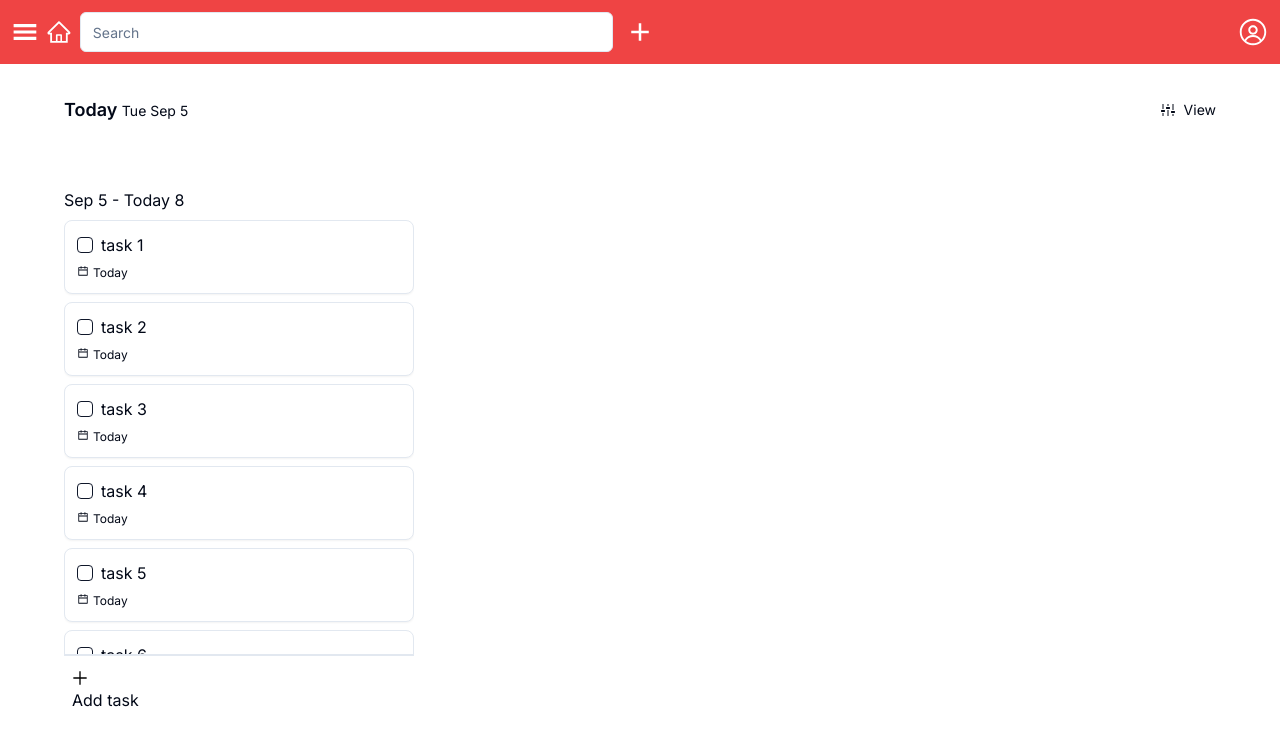
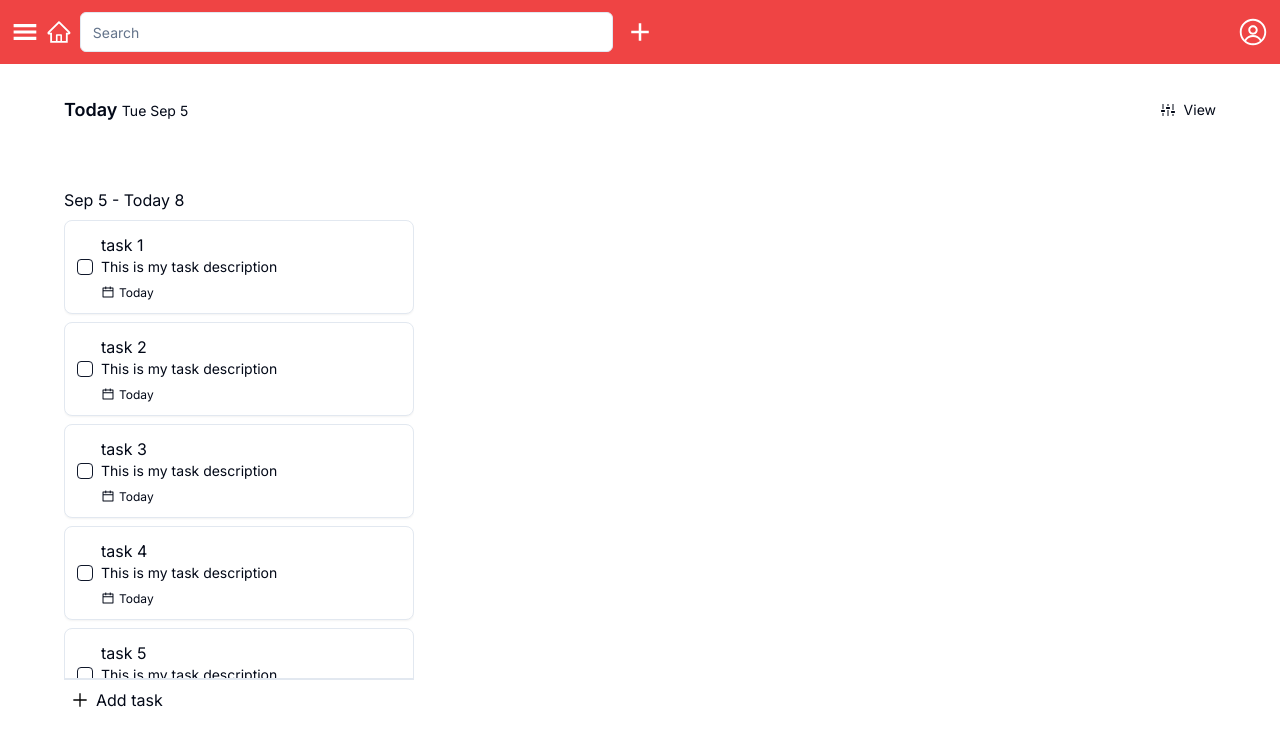
Before and after one commit to eric-nichols-nyc/listit-nextjs, a Next.js app: page / in a window 1280 px wide. Shown: the top 746 px of the page. Built offline with nearby package versions, Linux system fonts and the light colour scheme.

Commit message:
added addtask functionality

```diff
--- a/app/page.tsx
+++ b/app/page.tsx
@@ -1,28 +1,30 @@
 import Column from '@/components/Column'
-import ColumnFooter from '@/components/ColumnFooter'
+import ColumnFooter from '@/components/AddTaskForm'
 import Image from 'next/image'
 
 export default function Home() {
   const maxH = 660;
+
   return (
     <main>
-       <div
+      <div
         className="
         flex
         px-16
         py-8"
-       >
+      >
         <div className="w-[350px] relative">
           <div className="flex mb-2 relative">Sep 5 - Today 8</div>
-          <div className={`relative columncontainer w-full overflow-y-scroll`} style={{maxHeight: maxH}}>
+          <div
+            className={`relative columncontainer w-full overflow-y-scroll pb-16`}
+            style={{ maxHeight: maxH }}>
             <Column />
-
           </div>
           <div className="absolute bottom-[0px]">
             <ColumnFooter />
           </div>
         </div>
-       </div>
+      </div>
     </main>
   )
 }
--- /dev/null
+++ b/components/AddTaskForm.tsx
@@ -0,0 +1,108 @@
+"use client";
+import { useState, useEffect } from 'react';
+import { GrAdd } from 'react-icons/gr'
+import {
+  Card,
+  CardContent,
+  CardFooter,
+  CardHeader,
+} from "@/components/ui/card"
+import { Button } from "@/components/ui/button"
+import { AiOutlineClose } from 'react-icons/ai';
+import { useTaskStore } from '@/store/taskStore';
+import {getNewCardOrder} from '@/utils/getItemOrder'
+
+const AddtaskForm = () => {
+  const [tasks, addTask] = useTaskStore(state => [
+    state.tasks,
+    state.addTask,
+  ]);
+
+  const [task, setTask] = useState({
+    name: '',
+    description: '',
+  })
+
+  const [showForm, setShowForm] = useState(false)
+  const [disabled, setDisabled] = useState(true)
+
+  useEffect(() => {
+    if(task.name.length > 0) {
+      setDisabled(false)
+    } else {
+      setDisabled(true)
+    }
+  }, [task.name])
+
+
+  const onSubmit = () => {
+    let t:Task;
+    t = {
+      id: (tasks.length + 1).toString(),
+      name: task.name,
+      description: task.description,
+      order: getNewCardOrder(tasks, tasks.length-1, tasks.length)!,
+    }
+    addTask(t)
+    setShowForm(false)
+  }
+
+  return (
+    <div className="
+    border-t-2
+    w-[350px]
+    p-2 flex items-center cursor-pointer hover:text-red-600 bg-white
+    ">
+      {
+        showForm ? (
+          <Card>
+            <CardHeader className="pt-2" />
+            <CardContent>
+              <div>
+                <input
+                  type="text"
+                  className="border border-gray-200 p-2 w-full text-sm"
+                  placeholder="Task name"
+                  onChange={(e) => setTask({ ...task, name: e.target.value })}
+                />
+                <textarea
+                  className="border border-gray-200 p-2 w-full text-sm mt-2"
+                  placeholder="Description..."
+                  onChange={(e) => setTask({ ...task, description: e.target.value })}
+
+                />
+              </div>
+            </CardContent>
+            <hr />
+            <CardFooter>
+              <div className="flex pt-2 gap-2">
+                <Button variant="secondary">
+                  <AiOutlineClose
+                   onClick={() => setShowForm(false)}
+                   />
+                </Button>
+                <Button
+                disabled={disabled}
+                onClick={onSubmit}
+                variant="destructive"
+                >Add task</Button>
+              </div>
+            </CardFooter>
+          </Card>
+        )
+          :
+          <div
+          onClick={() => setShowForm(true)}
+          className='flex items-center cursor-pointer'>
+            <GrAdd className="inline-block mr-2" />
+            <div>
+              Add task
+            </div>
+          </div>
+      }
+
+    </div>
+  )
+}
+
+export default AddtaskForm
--- a/components/Column.tsx
+++ b/components/Column.tsx
@@ -1,46 +1,52 @@
 "use client";
-import React from 'react'
-import Task from './Task'
-import ColumnFooter from '@/components/ColumnFooter'
-
+import {useEffect} from 'react';
 import { DragDropContext, Draggable, Droppable } from "react-beautiful-dnd";
-import { getNewCardOrder } from '@/utils/getItemOrder'
+import Task from './Task';
+import { getNewCardOrder } from '@/utils/getItemOrder';
+import { useTaskStore } from '@/store/taskStore';
 
 const items = [
   {
     id: '1',
     name: 'task 1',
-    order: 'c'
+    order: 'c',
+    description: 'This is my task description'
   },
   {
     id: '2',
     name: 'task 2',
-    order: 'f'
+    order: 'f',
+    description: 'This is my task description'
   },
   {
     id: '3',
     name: 'task 3',
-    order: 'h'
+    order: 'h',
+    description: 'This is my task description'
   },
   {
     id: '4',
     name: 'task 4',
-    order: 'k'
+    order: 'k',
+    description: 'This is my task description'
   },
   {
     id: '5',
     name: 'task 5',
-    order: 'm'
+    order: 'm',
+    description: 'This is my task description'
   },
   {
     id: '6',
     name: 'task 6',
-    order: 'p'
+    order: 'p',
+    description: 'This is my task description'
   },
   {
     id: '7',
     name: 'task 7',
-    order: 'r'
+    order: 'r',
+    description: 'This is my task description'
   },
   {
     id: '8',
@@ -50,26 +56,36 @@ const items = [
 ]
 
 const Column = () => {
+  const [tasks, setTasks, addTask, removeTask, updateTask] = useTaskStore(state =>
+    [
+      state.tasks,
+      state.setTasks,
+      state.addTask,
+      state.removeTask,
+      state.updateTask
+    ])
 
-  const [cards, setCards] = React.useState(items.sort((a, b) => a.order.localeCompare(b.order)))
-  let maxH = 660;
+  // setTasks(items)
+  useEffect(() => {
+    setTasks(items)
+  }, [])
 
 
   const onDragEnd = (result: any) => {
     // 1. reorder our column
-    const newColumns = [...cards]
+    const newColumns = [...tasks]
     const target = newColumns[result.source.index]
     console.log('target', target)
     // 2. get new order
     const newOrder = getNewCardOrder(
-      cards,
+      tasks,
       result.source.index,
       result.destination.index
     )
     // 3. assign new order to column
-    if(!newOrder) throw new Error('newOrder is undefined')
+    if (!newOrder) throw new Error('newOrder is undefined')
     target.order = newOrder
-    setCards(newColumns.sort((a, b) => a.order.localeCompare(b.order)))
+    setTasks(newColumns.sort((a, b) => a.order.localeCompare(b.order)))
   }
 
   return (
@@ -85,13 +101,15 @@ const Column = () => {
                 ref={provided.innerRef}
               >
                 {
-                   cards.map((item:any, index:number) => (
+                  tasks.map((item: any, index: number) => (
                     <Draggable key={item.id} draggableId={item.id} index={index}>
                       {(provided, snapshot) => (
                         <Task
                           id={item.id}
                           key={item.id}
                           name={item.name}
+                          description={item.description}
+                          order={item.order}
                           innerRef={provided.innerRef}
                           draggableProps={provided.draggableProps}
                           draggableHandleProps={provided.dragHandleProps}
--- a/components/ColumnFooter.tsx
+++ /dev/null
@@ -1,69 +0,0 @@
-"use client";
-import { useState } from 'react';
-import { GrAdd } from 'react-icons/gr'
-import {
-  Card,
-  CardContent,
-  CardDescription,
-  CardFooter,
-  CardHeader,
-  CardTitle,
-} from "@/components/ui/card"
-import { Button } from "@/components/ui/button"
-import { AiOutlineClose } from 'react-icons/ai';
-
-interface ColumnFooterProps {
-  onSubmit: (name: string) => void;
-}
-
-const ColumnFooter = () => {
-  const [showForm, setShowForm] = useState(false)
-  return (
-    <div className="
-    border-t-2
-    w-[350px]
-    p-2 flex items-center cursor-pointer hover:text-red-600 bg-white
-    ">
-      {
-        showForm ? (
-          <Card>
-            <CardHeader className="pt-2" />
-            <CardContent>
-              <div>
-                <input
-                  type="text"
-                  className="border border-gray-200 p-2 w-full text-sm"
-                  placeholder="Task name"
-                />
-                <textarea
-                  className="border border-gray-200 p-2 w-full text-sm mt-2"
-                  placeholder="Description..."
-
-                />
-              </div>
-            </CardContent>
-            <hr />
-            <CardFooter>
-              <div className="flex pt-2 gap-2">
-                <Button variant="secondary">
-                  <AiOutlineClose />
-                </Button>
-                <Button variant="destructive">Add task</Button>
-              </div>
-            </CardFooter>
-          </Card>
-        )
-          :
-          <div>
-            <GrAdd className="inline-block mr-2" />
-            <div>
-              Add task
-            </div>
-          </div>
-      }
-
-    </div>
-  )
-}
-
-export default ColumnFooter
--- a/components/Task.tsx
+++ b/components/Task.tsx
@@ -2,10 +2,6 @@
 import {
   Card,
   CardContent,
-  CardDescription,
-  CardFooter,
-  CardHeader,
-  CardTitle,
 } from "@/components/ui/card"
 import { Checkbox } from "@/components/ui/checkbox"
 import { AiOutlineCalendar } from "react-icons/ai"
@@ -14,6 +10,7 @@ import { AiOutlineCalendar } from "react-icons/ai"
 const Task = ({
   id,
   name,
+  description,
   innerRef,
   draggableProps,
   draggableHandleProps,
@@ -31,14 +28,21 @@ const Task = ({
       >
         <div className="flex items-center">
           <Checkbox />
-          <div className="ml-2">
+          <div className="flex flex-col ml-2">
+            <div>
               {name}
             </div>
+            <div className="text-sm">
+              {description}
             </div>
             <div className="flex mt-2 text-xs">
-          <AiOutlineCalendar />
+              <AiOutlineCalendar
+              size={14}
+              />
               <div className="ml-1">
                 Today
+              </div>
+            </div>
           </div>
         </div>
       </CardContent>
--- a/d.types.ts
+++ b/d.types.ts
@@ -2,6 +2,7 @@ interface Task {
   id: string;
   name: string;
   description?: string;
+  order: string;
   innerRef?: any;
   draggableProps?: any;
   draggableHandleProps?: any;
--- a/store/taskStore.ts
+++ b/store/taskStore.ts
@@ -3,6 +3,7 @@ import { create } from 'zustand';
 
 interface TaskStore {
   tasks: Task[];
+  setTasks: (tasks: Task[]) => void;
   addTask: (task: Task) => void;
   removeTask: (id: string) => void;
   updateTask: (id: string, task: Task) => void;
@@ -10,6 +11,9 @@ interface TaskStore {
 
 export const useTaskStore = create<TaskStore>((set) => ({
   tasks: [],
+  setTasks(tasks) {
+    set({ tasks });
+  },
   addTask: (task) => set((state) => ({ tasks: [...state.tasks, task] })),
   removeTask: (id) => set((state) => ({ tasks: state.tasks.filter((task) => task.id !== id) })),
   updateTask: (id, task) => set((state) => ({ tasks: state.tasks.map((t) => t.id === id ? task : t) })),
```
Lines whose indentation alone changed are shown as unchanged.
